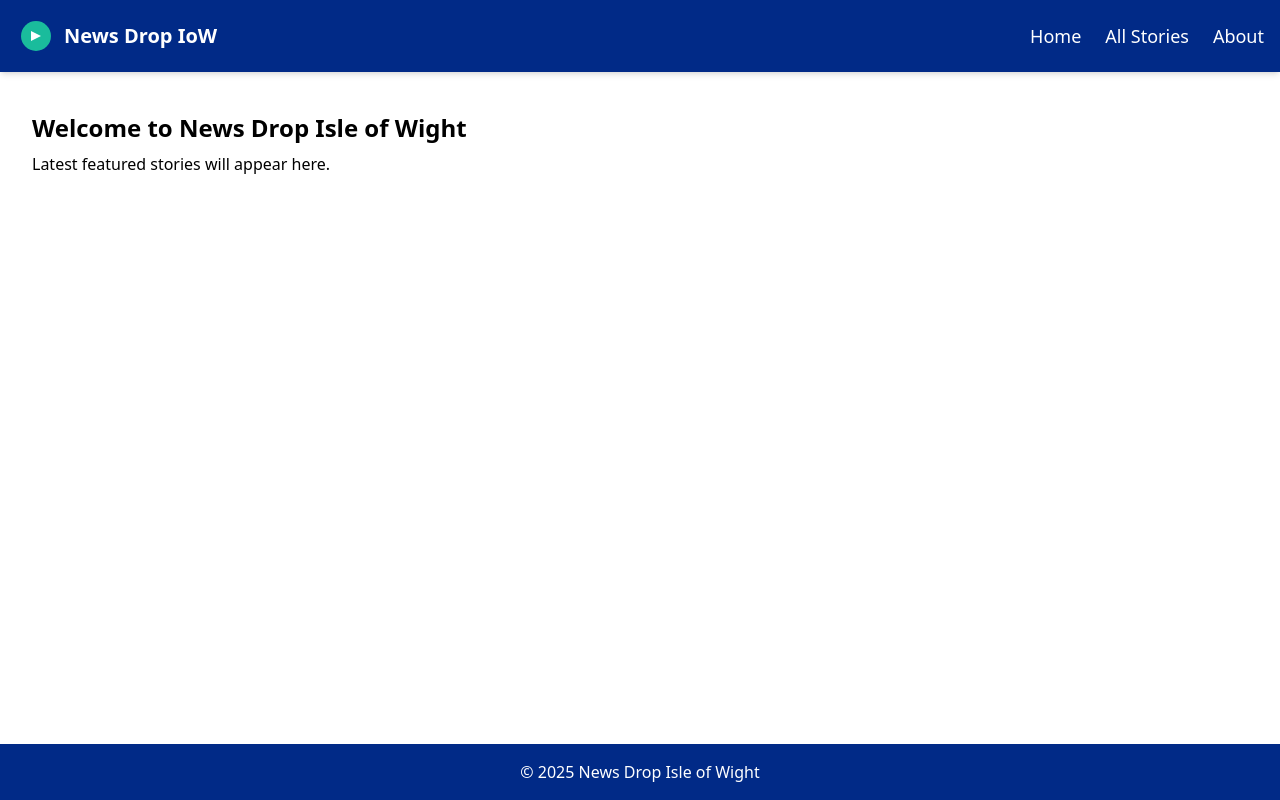
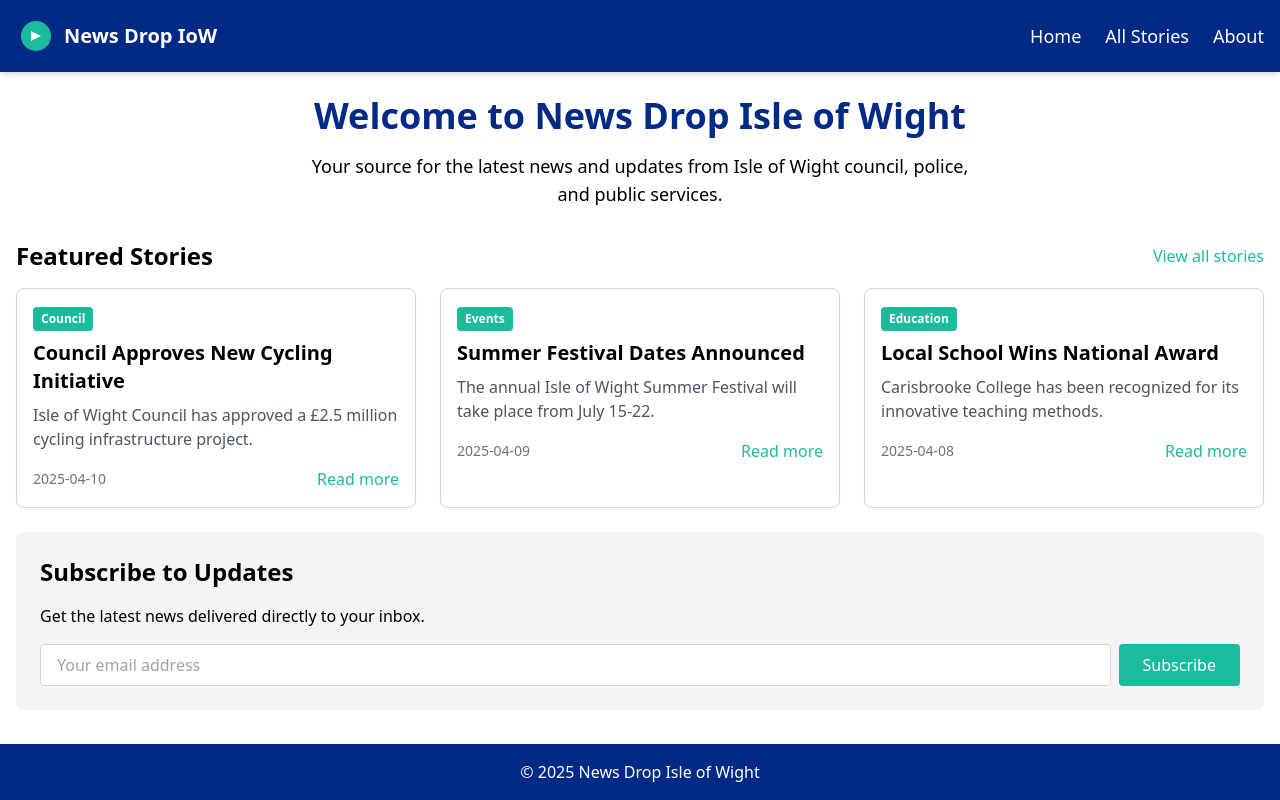
Before and after one commit to sausage4mash/newsdrop-website-isleofwight, a React (Vite) app: page / in a window 1280 px wide. Built offline with nearby package versions, Linux system fonts and the light colour scheme.

Commit message:
Update Home.jsx

```diff
--- a/src/pages/Home.jsx
+++ b/src/pages/Home.jsx
@@ -1,8 +1,79 @@
+import { Link } from 'react-router-dom';
+
 export default function Home() {
-    return (
-      <div className="p-4">
-        <h2 className="text-2xl font-bold">Welcome to News Drop Isle of Wight</h2>
-        <p className="mt-2">Latest featured stories will appear here.</p>
-      </div>
-    );
-  }
+  // Mock data for featured stories
+  const featuredStories = [
+    {
+      id: 1,
+      title: "Council Approves New Cycling Initiative",
+      summary: "Isle of Wight Council has approved a £2.5 million cycling infrastructure project.",
+      date: "2025-04-10",
+      category: "Council"
+    },
+    {
+      id: 2,
+      title: "Summer Festival Dates Announced",
+      summary: "The annual Isle of Wight Summer Festival will take place from July 15-22.",
+      date: "2025-04-09",
+      category: "Events"
+    },
+    {
+      id: 3,
+      title: "Local School Wins National Award",
+      summary: "Carisbrooke College has been recognized for its innovative teaching methods.",
+      date: "2025-04-08",
+      category: "Education"
+    }
+  ];
+
+  return (
+    <div className="space-y-6">
+      <section className="text-center mb-8">
+        <h1 className="text-3xl md:text-4xl font-bold text-primary mb-4">Welcome to News Drop Isle of Wight</h1>
+        <p className="text-lg max-w-2xl mx-auto">
+          Your source for the latest news and updates from Isle of Wight council, police, and public services.
+        </p>
+      </section>
+
+      <section>
+        <div className="flex items-center justify-between mb-4">
+          <h2 className="text-2xl font-bold">Featured Stories</h2>
+          <Link to="/stories" className="text-accent hover:underline">View all stories</Link>
+        </div>
+
+        <div className="grid grid-cols-1 md:grid-cols-2 lg:grid-cols-3 gap-6">
+          {featuredStories.map(story => (
+            <div key={story.id} className="border border-gray-300 rounded-lg overflow-hidden shadow-sm hover:shadow-md transition-shadow">
+              <div className="p-4">
+                <span className="inline-block px-2 py-1 text-xs font-semibold rounded bg-accent text-white mb-2">
+                  {story.category}
+                </span>
+                <h3 className="text-xl font-semibold mb-2">{story.title}</h3>
+                <p className="text-gray-600 dark:text-gray-300 mb-4">{story.summary}</p>
+                <div className="flex justify-between items-center">
+                  <span className="text-sm text-gray-500">{story.date}</span>
+                  <button className="text-accent hover:underline">Read more</button>
+                </div>
+              </div>
+            </div>
+          ))}
+        </div>
+      </section>
+
+      <section className="bg-gray-100 dark:bg-gray-800 p-6 rounded-lg mt-8">
+        <h2 className="text-2xl font-bold mb-4">Subscribe to Updates</h2>
+        <p className="mb-4">Get the latest news delivered directly to your inbox.</p>
+        <div className="flex flex-col sm:flex-row gap-2">
+          <input
+            type="email"
+            placeholder="Your email address"
+            className="flex-grow px-4 py-2 rounded border border-gray-300 focus:outline-none focus:border-accent"
+          />
+          <button className="bg-accent text-white px-6 py-2 rounded hover:bg-opacity-90 transition-colors">
+            Subscribe
+          </button>
+        </div>
+      </section>
+    </div>
+  );
+}
```
